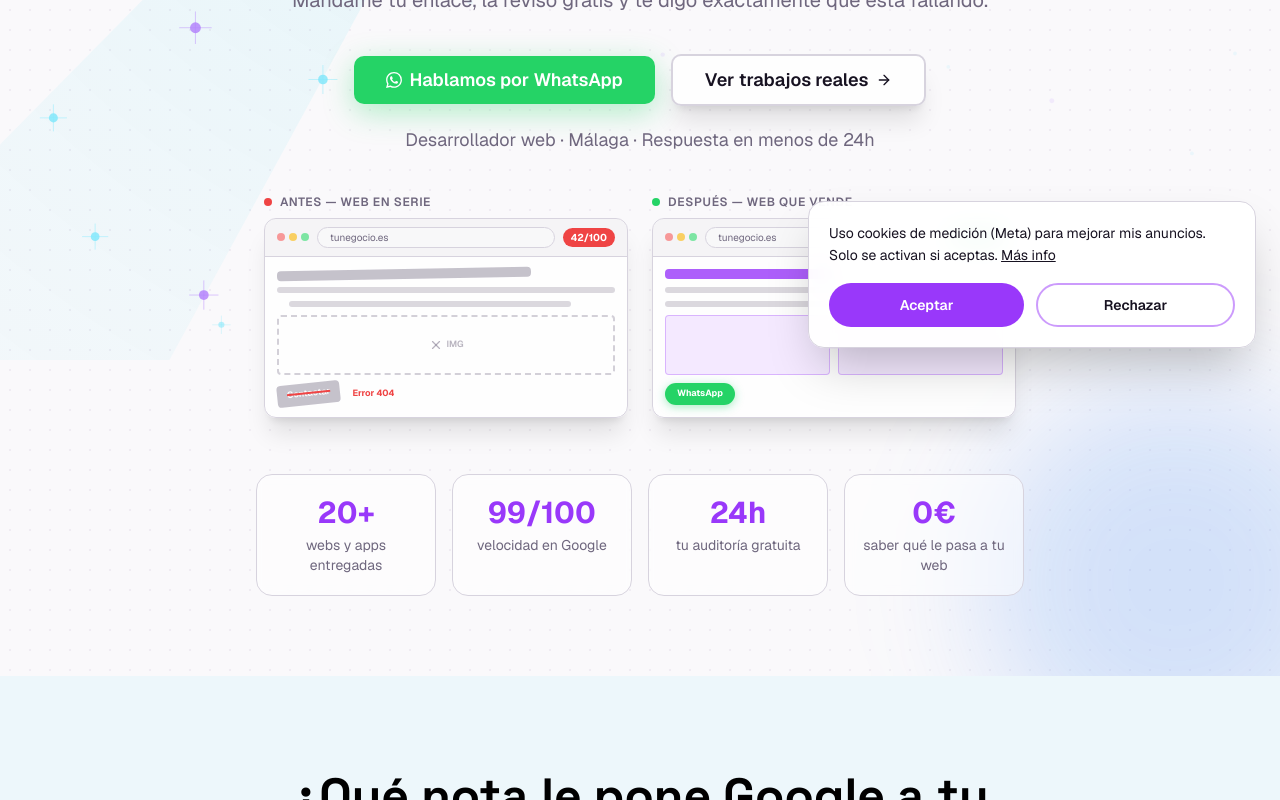
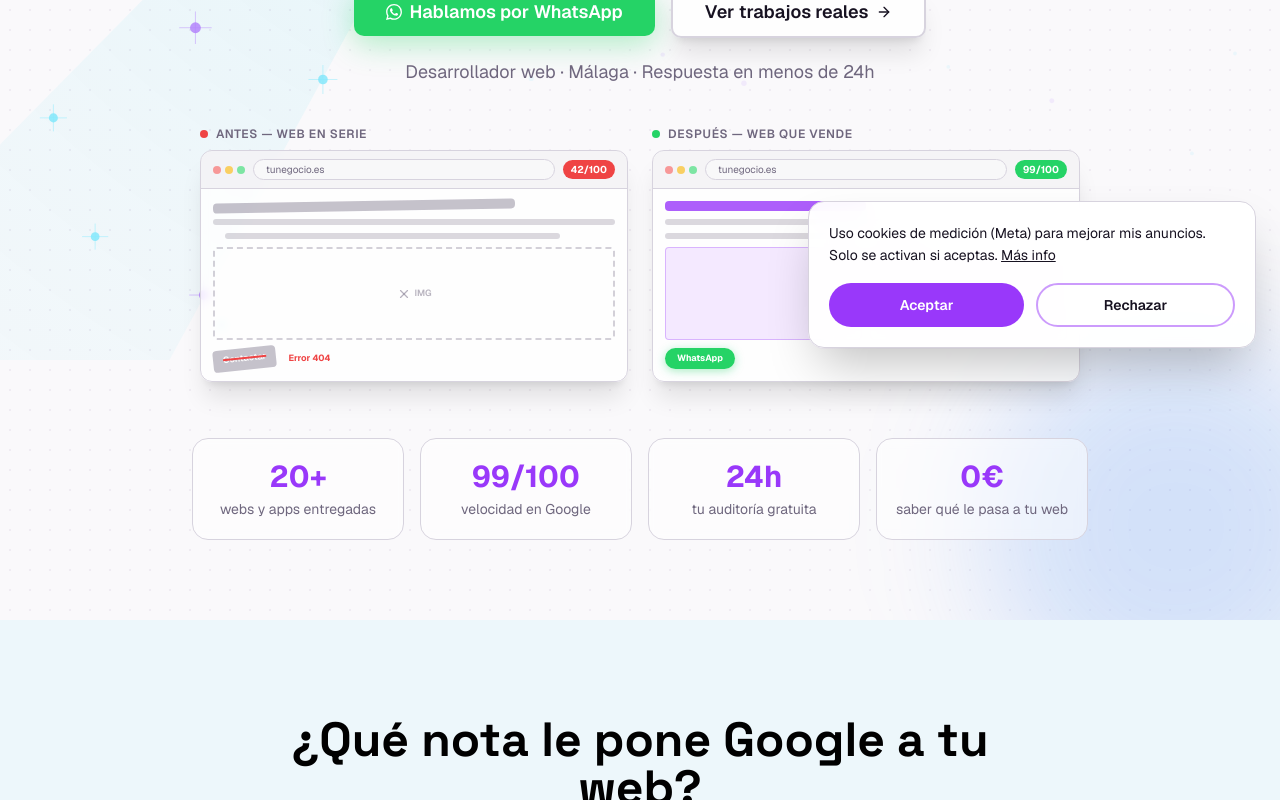
Before and after one commit to CallejaJ/portfolio, a Next.js app: page / in a window 1280 px wide. Shown: the part 440-1240 px from the top of the page. Built offline with nearby package versions, Linux system fonts and the light colour scheme.

Commit message:
Widen hero layout on large screens
Container max-w-5xl -> 6xl; before/after comparison and stats strip
max-w-3xl -> 4xl, with taller browser mockups, so the hero no longer
feels tunnel-narrow on wide viewports

```diff
--- a/components/header-hero.tsx
+++ b/components/header-hero.tsx
@@ -42,7 +42,7 @@ const HeroSection = ({ t }: any) => {
         variants={container}
         initial="hidden"
         animate="show"
-        className="max-w-5xl mx-auto text-center relative z-10 pt-28 pb-14 md:pt-36 md:pb-20"
+        className="max-w-6xl mx-auto text-center relative z-10 pt-28 pb-14 md:pt-36 md:pb-20"
       >
         {/* Headline */}
         <motion.h1
@@ -109,7 +109,7 @@ const HeroSection = ({ t }: any) => {
         {/* Stats strip */}
         <motion.div
           variants={item}
-          className="grid grid-cols-2 md:grid-cols-4 gap-4 max-w-3xl mx-auto"
+          className="grid grid-cols-2 md:grid-cols-4 gap-4 max-w-4xl mx-auto"
         >
           {t.heroStats.map((stat: any, i: number) => (
             <motion.div
--- a/components/hero-before-after.tsx
+++ b/components/hero-before-after.tsx
@@ -42,7 +42,7 @@ const BrowserShell = ({
       </span>
     </div>
     {/* Contenido de la "web" */}
-    <div className="h-36 sm:h-40 p-3">{children}</div>
+    <div className="h-40 sm:h-48 p-3">{children}</div>
   </div>
 );
 
@@ -51,7 +51,7 @@ const HeroBeforeAfter = ({ t, variants }: { t: any; variants: any }) => {
   return (
     <motion.div
       variants={variants}
-      className="grid grid-cols-1 sm:grid-cols-2 gap-4 sm:gap-6 max-w-3xl mx-auto mb-14 px-2 text-left"
+      className="grid grid-cols-1 sm:grid-cols-2 gap-4 sm:gap-6 max-w-4xl mx-auto mb-14 px-2 text-left"
     >
       {/* ANTES — web en serie, rota */}
       <div>
```
